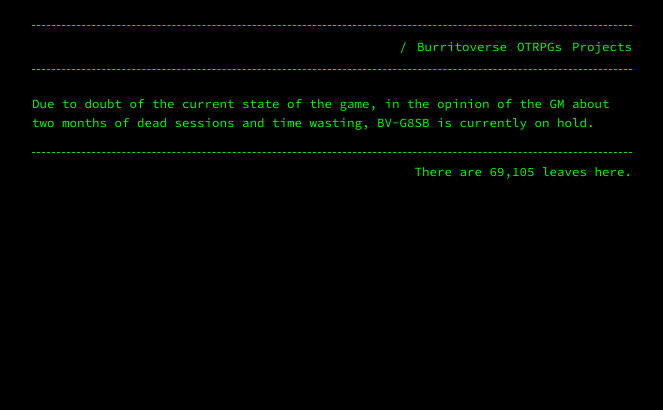
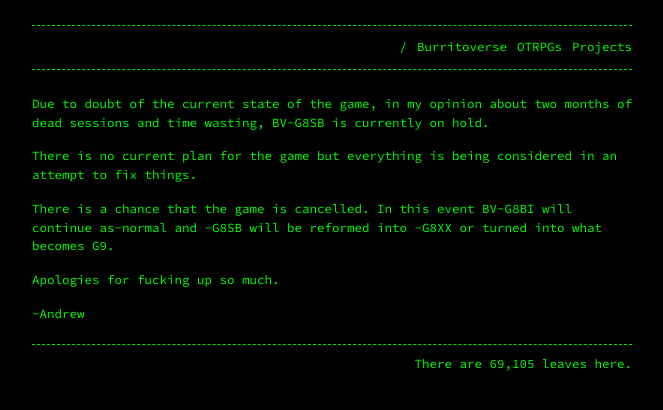
Before and after one commit to Terwilliger69105/69105.github.io, a Jekyll site: the page built from burritoverse.md, in a window 1280 px wide. Shown: the top 410 px of the page, without its empty margins (308-971 px from the left). Built offline with Jekyll 4.4.1, drawn with Linux system fonts in a browser that asks for light colours; our own code applies the rules of GitHub Pages for plain Markdown files.

Commit message:
Update burritoverse.md

```diff
--- a/burritoverse.md
+++ b/burritoverse.md
@@ -3,4 +3,12 @@ title: "Burritoverse"
 permalink: /burritoverse/
 ---
 
-Due to doubt of the current state of the game, in the opinion of the GM about two months of dead sessions and time wasting, BV-G8SB is currently on hold.
+Due to doubt of the current state of the game, in my opinion about two months of dead sessions and time wasting, BV-G8SB is currently on hold.
+
+There is no current plan for the game but everything is being considered in an attempt to fix things.
+
+There is a chance that the game is cancelled. In this event BV-G8BI will continue as-normal and -G8SB will be reformed into -G8XX or turned into what becomes G9.
+
+Apologies for fucking up so much.
+
+-Andrew
```
